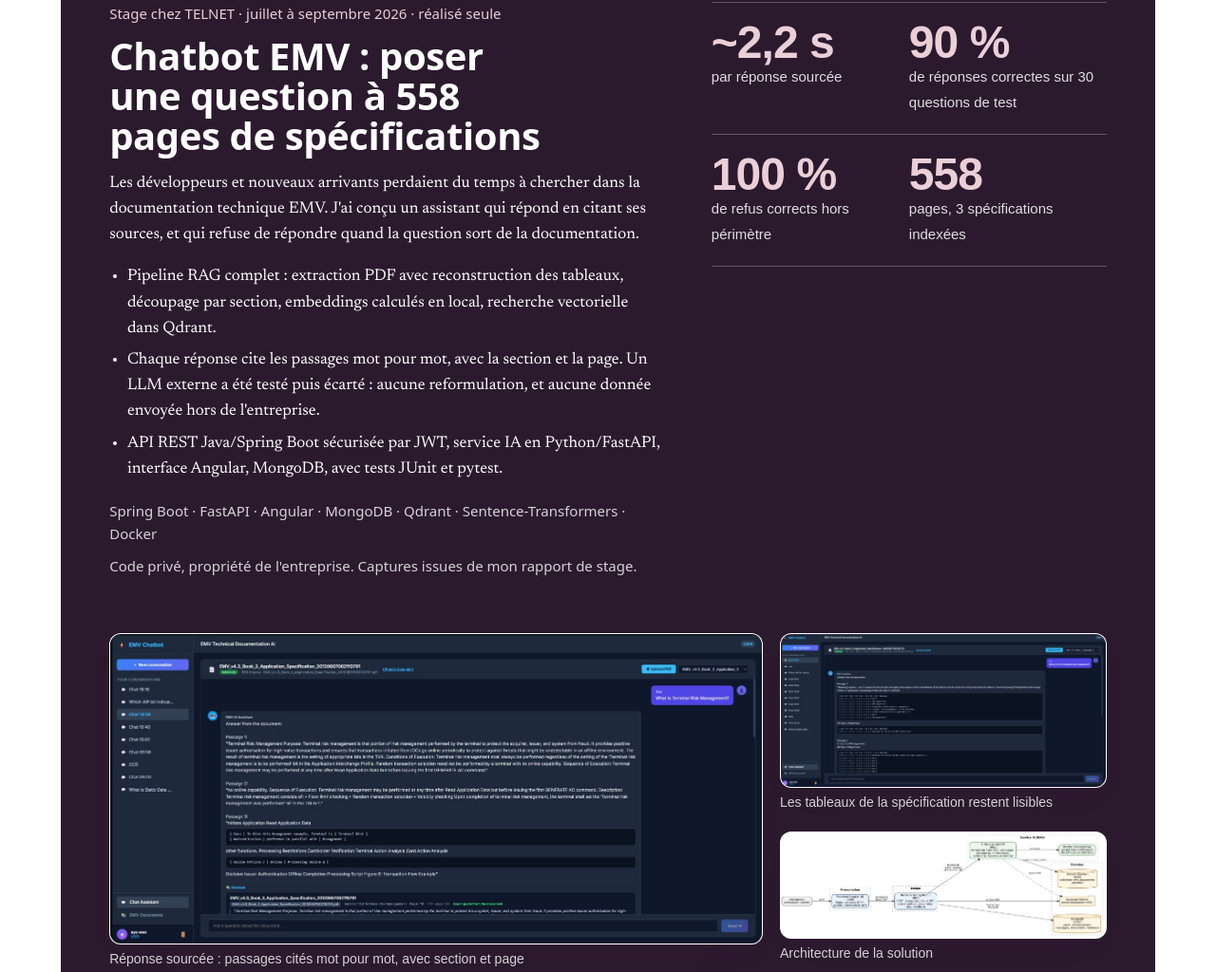
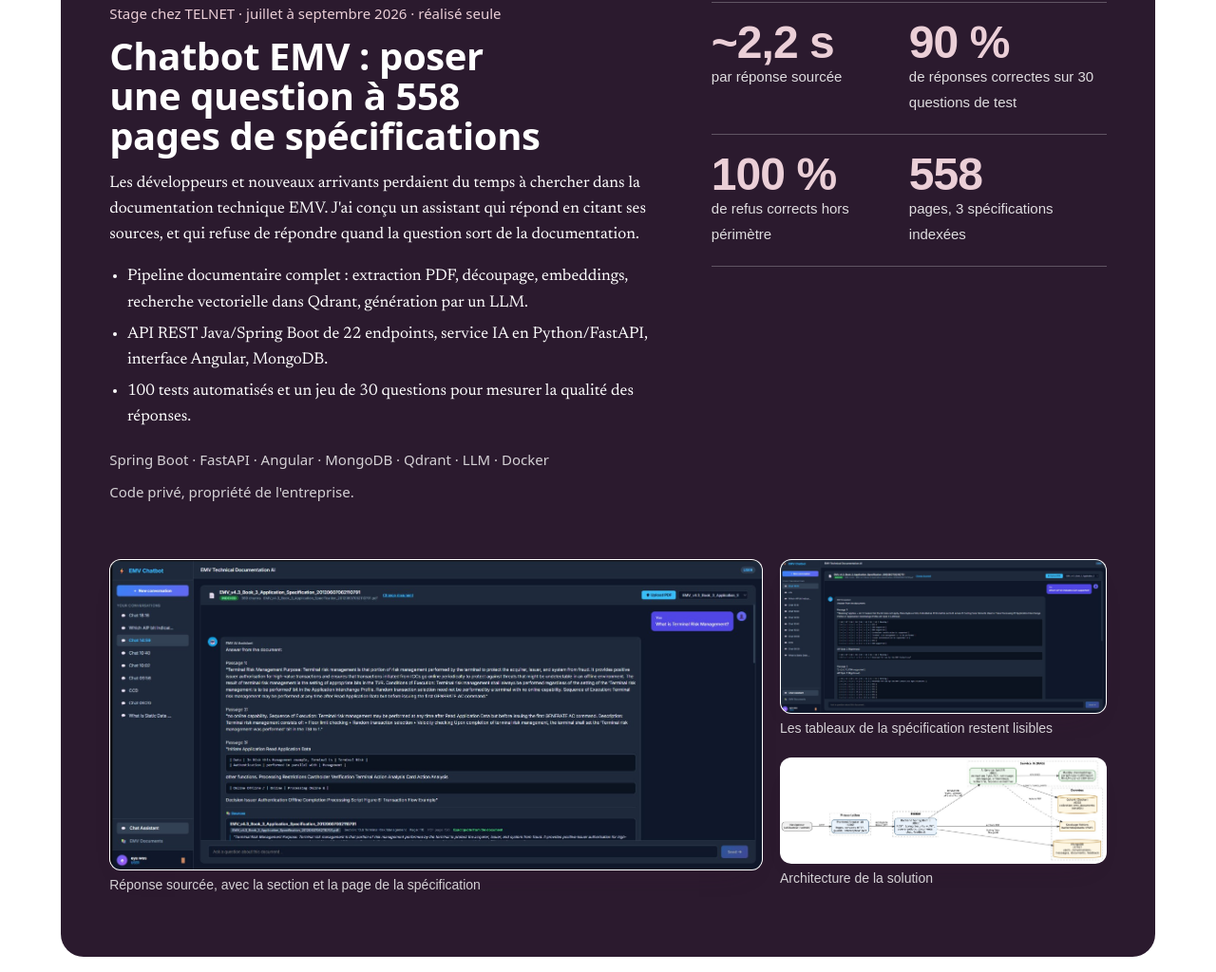
Before and after one commit to eyaweslati79/eyaweslati79.github.io, a plain HTML site: page index.html in a window 1280 px wide. Shown: the part 1379-2403 px from the top of the page at 95% size. Drawn offline with Linux system fonts and the light colour scheme; a web font is replaced by a local one.

Commit message:
Rétablit la description du chatbot EMV conforme au CV
Co-Authored-By: Claude Opus 5.5 <noreply@anthropic.com>
Claude-Session: https://claude.ai/code/session_011CgDbF6iUxE87xj2Evkeai

```diff
--- a/index.html
+++ b/index.html
@@ -218,12 +218,12 @@ footer{padding:22px max(5vw,16px);font:14px "Familjen Grotesk",sans-serif;color:
     <h3>Chatbot EMV : poser une question à 558 pages de spécifications</h3>
     <p>Les développeurs et nouveaux arrivants perdaient du temps à chercher dans la documentation technique EMV. J'ai conçu un assistant qui répond en citant ses sources, et qui refuse de répondre quand la question sort de la documentation.</p>
     <ul>
-     <li>Pipeline RAG complet : extraction PDF avec reconstruction des tableaux, découpage par section, embeddings calculés en local, recherche vectorielle dans Qdrant.</li>
-     <li>Chaque réponse cite les passages mot pour mot, avec la section et la page. Un LLM externe a été testé puis écarté : aucune reformulation, et aucune donnée envoyée hors de l'entreprise.</li>
-     <li>API REST Java/Spring Boot sécurisée par JWT, service IA en Python/FastAPI, interface Angular, MongoDB, avec tests JUnit et pytest.</li>
+     <li>Pipeline documentaire complet : extraction PDF, découpage, embeddings, recherche vectorielle dans Qdrant, génération par un LLM.</li>
+     <li>API REST Java/Spring Boot de 22 endpoints, service IA en Python/FastAPI, interface Angular, MongoDB.</li>
+     <li>100 tests automatisés et un jeu de 30 questions pour mesurer la qualité des réponses.</li>
     </ul>
-    <p class="stack-line">Spring Boot · FastAPI · Angular · MongoDB · Qdrant · Sentence-Transformers · Docker</p>
-    <p class="stack-line" style="margin-top:10px">Code privé, propriété de l'entreprise. Captures issues de mon rapport de stage.</p>
+    <p class="stack-line">Spring Boot · FastAPI · Angular · MongoDB · Qdrant · LLM · Docker</p>
+    <p class="stack-line" style="margin-top:10px">Code privé, propriété de l'entreprise.</p>
    </div>
    <div class="figs" aria-label="Résultats mesurés">
     <div><b>~2,2 s</b><span>par réponse sourcée</span></div>
@@ -232,7 +232,7 @@ footer{padding:22px max(5vw,16px);font:14px "Familjen Grotesk",sans-serif;color:
     <div><b>558</b><span>pages, 3 spécifications indexées</span></div>
    </div>
    <div class="shots">
-    <figure class="big"><a href="img/emv-reponse-sources.jpg" target="_blank" rel="noopener"><img src="img/emv-reponse-sources.jpg" alt="Réponse du chatbot à « What is Terminal Risk Management? », avec les passages cités et leur source" loading="lazy" width="1495" height="711"></a><figcaption>Réponse sourcée : passages cités mot pour mot, avec section et page</figcaption></figure>
+    <figure class="big"><a href="img/emv-reponse-sources.jpg" target="_blank" rel="noopener"><img src="img/emv-reponse-sources.jpg" alt="Réponse du chatbot à « What is Terminal Risk Management? », avec les passages cités et leur source" loading="lazy" width="1495" height="711"></a><figcaption>Réponse sourcée, avec la section et la page de la spécification</figcaption></figure>
     <figure><a href="img/emv-reponse-tableau.jpg" target="_blank" rel="noopener"><img src="img/emv-reponse-tableau.jpg" alt="Réponse contenant le tableau des bits de l'AIP" loading="lazy" width="1487" height="701"></a><figcaption>Les tableaux de la spécification restent lisibles</figcaption></figure>
     <figure><a href="img/emv-architecture.jpg" target="_blank" rel="noopener"><img src="img/emv-architecture.jpg" alt="Architecture : Angular, Spring Boot, FastAPI, Qdrant et MongoDB" loading="lazy" width="1398" height="451"></a><figcaption>Architecture de la solution</figcaption></figure>
    </div>
```
